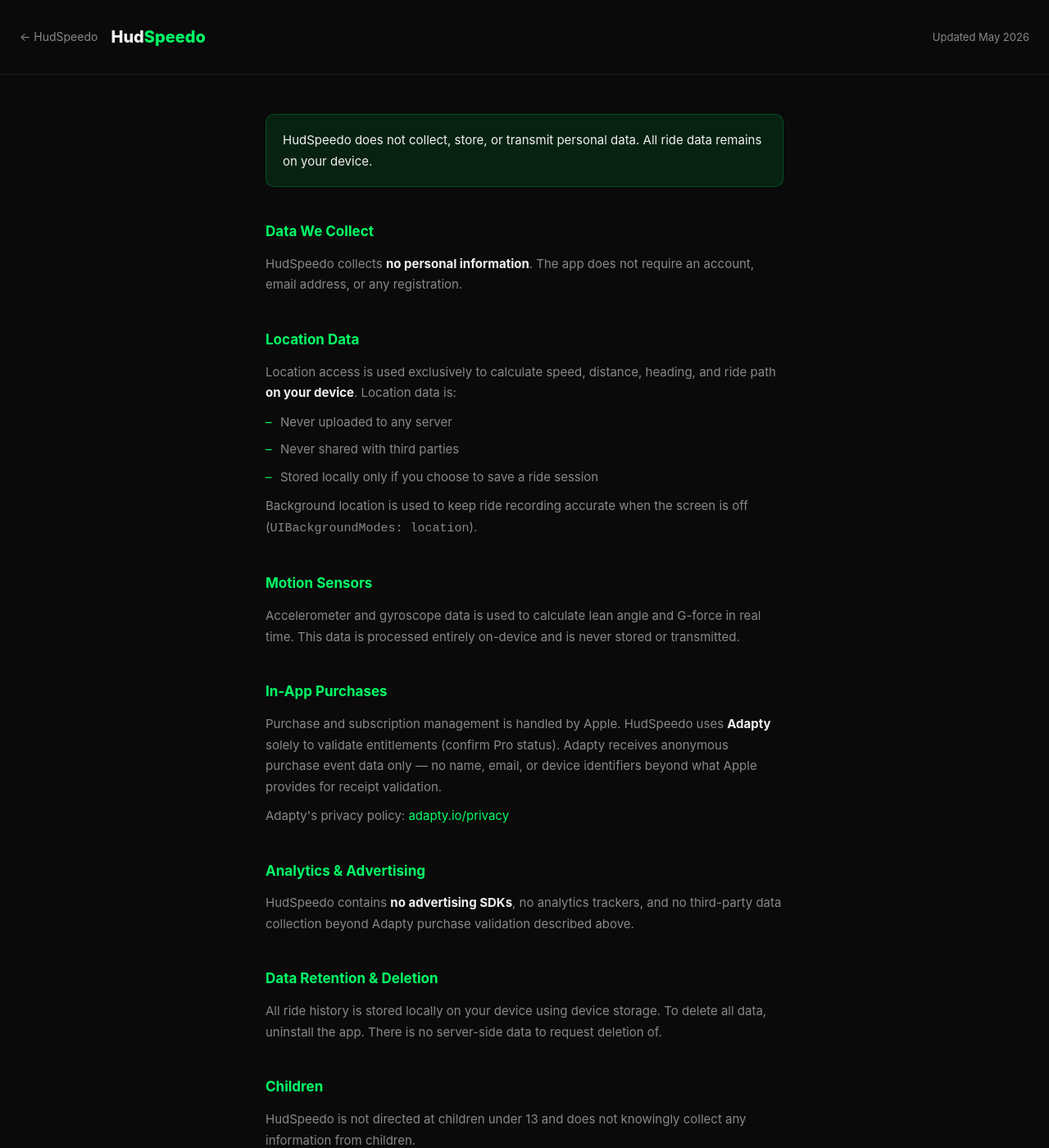
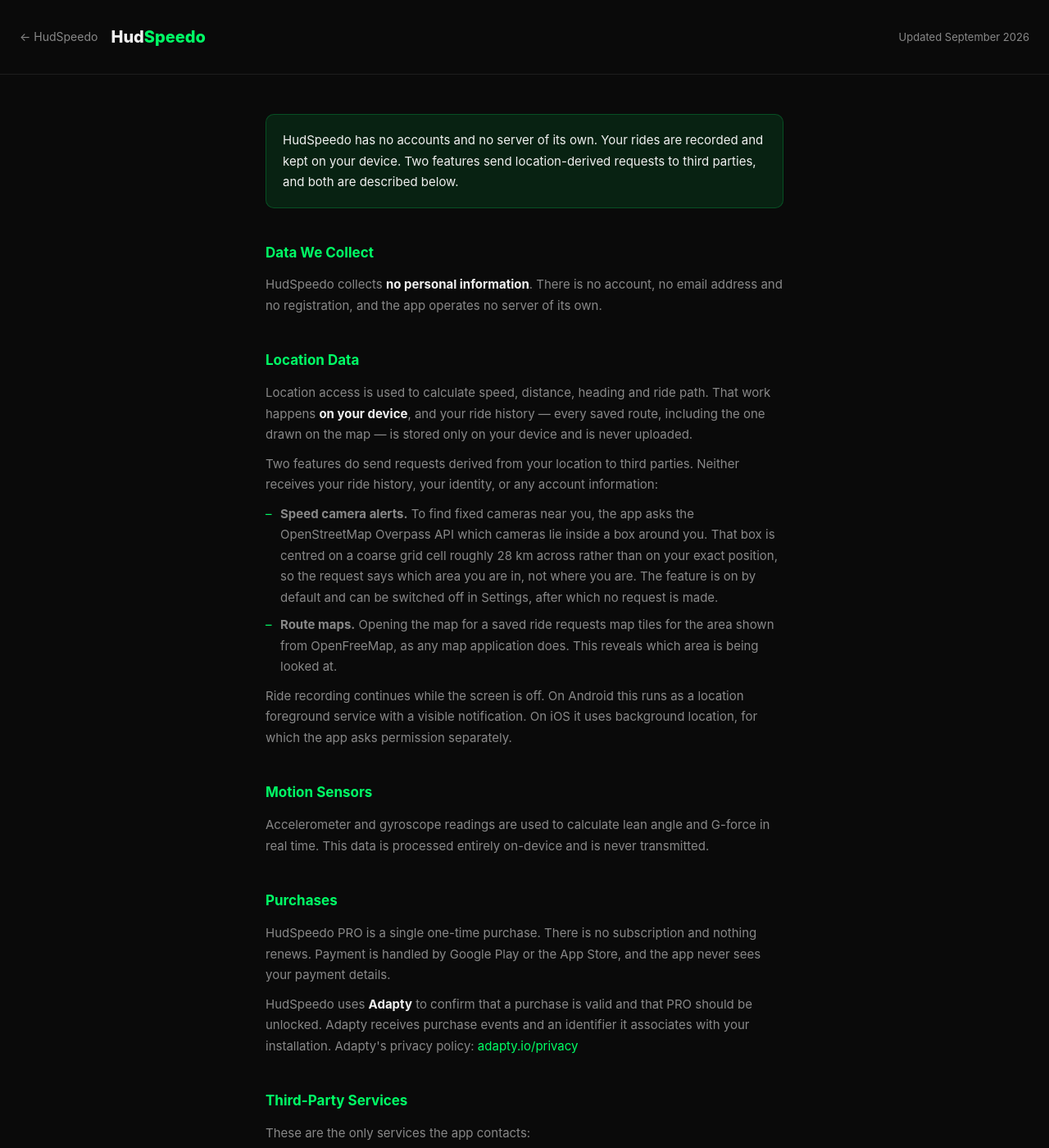
Before and after one commit to ugulay/ugulay.github.io, a Jekyll site: the page hudspeedo/privacy/index.html, which Jekyll copies as it is, in a window 1280 px wide and 1400 px high. Shown: the whole window at 82% size. Built offline with Jekyll 4.4.1, drawn with Linux system fonts in a browser that asks for light colours; some of the changed text lies outside the part shown.

Commit message:
fix(hudspeedo): privacy policy now matches what the app sends
The page claimed location data is "Never uploaded to any server" and "Never
shared with third parties". Neither holds: the speed-camera feature queries
the OpenStreetMap Overpass API with a box derived from the rider's position,
and route maps fetch tiles from OpenFreeMap. The app's Play Data Safety
declaration has to agree with this page, so the text is corrected first.

Also rewritten for both stores rather than iOS alone (it still referenced
UIBackgroundModes and "handled by Apple"), for the one-time purchase that
replaced the subscription tiers, and with an honest analytics paragraph plus a
third-party services list.

Mirrors ugulay/hudSpeedo@2c9f3d8.

Co-Authored-By: Claude Opus 5 <noreply@anthropic.com>

```diff
--- a/hudspeedo/privacy/index.html
+++ b/hudspeedo/privacy/index.html
@@ -128,55 +128,65 @@
 <header>
   <a class="back" href="/hudspeedo/">&#8592; HudSpeedo</a>
   <h1>Hud<span>Speedo</span></h1>
-  <span class="updated">Updated May 2026</span>
+  <span class="updated">Updated September 2026</span>
 </header>
 
 <main>
 
   <div class="intro">
-    HudSpeedo does not collect, store, or transmit personal data. All ride data remains on your device.
+    HudSpeedo has no accounts and no server of its own. Your rides are recorded and kept on your device. Two features send location-derived requests to third parties, and both are described below.
   </div>
 
   <section>
     <h2>Data We Collect</h2>
-    <p>HudSpeedo collects <strong>no personal information</strong>. The app does not require an account, email address, or any registration.</p>
+    <p>HudSpeedo collects <strong>no personal information</strong>. There is no account, no email address and no registration, and the app operates no server of its own.</p>
   </section>
 
   <section>
     <h2>Location Data</h2>
-    <p>Location access is used exclusively to calculate speed, distance, heading, and ride path <strong>on your device</strong>. Location data is:</p>
+    <p>Location access is used to calculate speed, distance, heading and ride path. That work happens <strong>on your device</strong>, and your ride history &mdash; every saved route, including the one drawn on the map &mdash; is stored only on your device and is never uploaded.</p>
+    <p>Two features do send requests derived from your location to third parties. Neither receives your ride history, your identity, or any account information:</p>
     <ul>
-      <li>Never uploaded to any server</li>
-      <li>Never shared with third parties</li>
-      <li>Stored locally only if you choose to save a ride session</li>
+      <li><strong>Speed camera alerts.</strong> To find fixed cameras near you, the app asks the OpenStreetMap Overpass API which cameras lie inside a box around you. That box is centred on a coarse grid cell roughly 28&nbsp;km across rather than on your exact position, so the request says which area you are in, not where you are. The feature is on by default and can be switched off in Settings, after which no request is made.</li>
+      <li><strong>Route maps.</strong> Opening the map for a saved ride requests map tiles for the area shown from OpenFreeMap, as any map application does. This reveals which area is being looked at.</li>
     </ul>
-    <p>Background location is used to keep ride recording accurate when the screen is off (<code>UIBackgroundModes: location</code>).</p>
+    <p>Ride recording continues while the screen is off. On Android this runs as a location foreground service with a visible notification. On iOS it uses background location, for which the app asks permission separately.</p>
   </section>
 
   <section>
     <h2>Motion Sensors</h2>
-    <p>Accelerometer and gyroscope data is used to calculate lean angle and G-force in real time. This data is processed entirely on-device and is never stored or transmitted.</p>
+    <p>Accelerometer and gyroscope readings are used to calculate lean angle and G-force in real time. This data is processed entirely on-device and is never transmitted.</p>
   </section>
 
   <section>
-    <h2>In-App Purchases</h2>
-    <p>Purchase and subscription management is handled by Apple. HudSpeedo uses <strong>Adapty</strong> solely to validate entitlements (confirm Pro status). Adapty receives anonymous purchase event data only — no name, email, or device identifiers beyond what Apple provides for receipt validation.</p>
-    <p>Adapty's privacy policy: <a href="https://adapty.io/privacy" target="_blank" rel="noopener">adapty.io/privacy</a></p>
+    <h2>Purchases</h2>
+    <p>HudSpeedo PRO is a single one-time purchase. There is no subscription and nothing renews. Payment is handled by Google Play or the App Store, and the app never sees your payment details.</p>
+    <p>HudSpeedo uses <strong>Adapty</strong> to confirm that a purchase is valid and that PRO should be unlocked. Adapty receives purchase events and an identifier it associates with your installation. Adapty's privacy policy: <a href="https://adapty.io/privacy" target="_blank" rel="noopener">adapty.io/privacy</a></p>
   </section>
 
   <section>
-    <h2>Analytics & Advertising</h2>
-    <p>HudSpeedo contains <strong>no advertising SDKs</strong>, no analytics trackers, and no third-party data collection beyond Adapty purchase validation described above.</p>
+    <h2>Third-Party Services</h2>
+    <p>These are the only services the app contacts:</p>
+    <ul>
+      <li><strong>OpenStreetMap Overpass API</strong> &mdash; speed camera lookups, while that feature is switched on</li>
+      <li><strong>OpenFreeMap</strong> &mdash; map tiles for route maps</li>
+      <li><strong>Adapty</strong> &mdash; purchase validation</li>
+    </ul>
   </section>
 
   <section>
-    <h2>Data Retention & Deletion</h2>
-    <p>All ride history is stored locally on your device using device storage. To delete all data, uninstall the app. There is no server-side data to request deletion of.</p>
+    <h2>Advertising &amp; Analytics</h2>
+    <p>HudSpeedo contains <strong>no advertising SDKs</strong> and shows no ads. It carries no general-purpose analytics or tracking SDK. Adapty, described above, does record purchase events for revenue reporting; that is the extent of it.</p>
+  </section>
+
+  <section>
+    <h2>Data Retention &amp; Deletion</h2>
+    <p>Ride history, your settings and a cached list of nearby speed cameras are stored on your device. Settings has an action that deletes your saved rides; uninstalling the app removes everything, including settings and the cache. There is no account and no server-side profile to request deletion of.</p>
   </section>
 
   <section>
     <h2>Children</h2>
-    <p>HudSpeedo is not directed at children under 13 and does not knowingly collect any information from children.</p>
+    <p>HudSpeedo is not directed at children and does not knowingly collect any information from children.</p>
   </section>
 
   <section>
```
